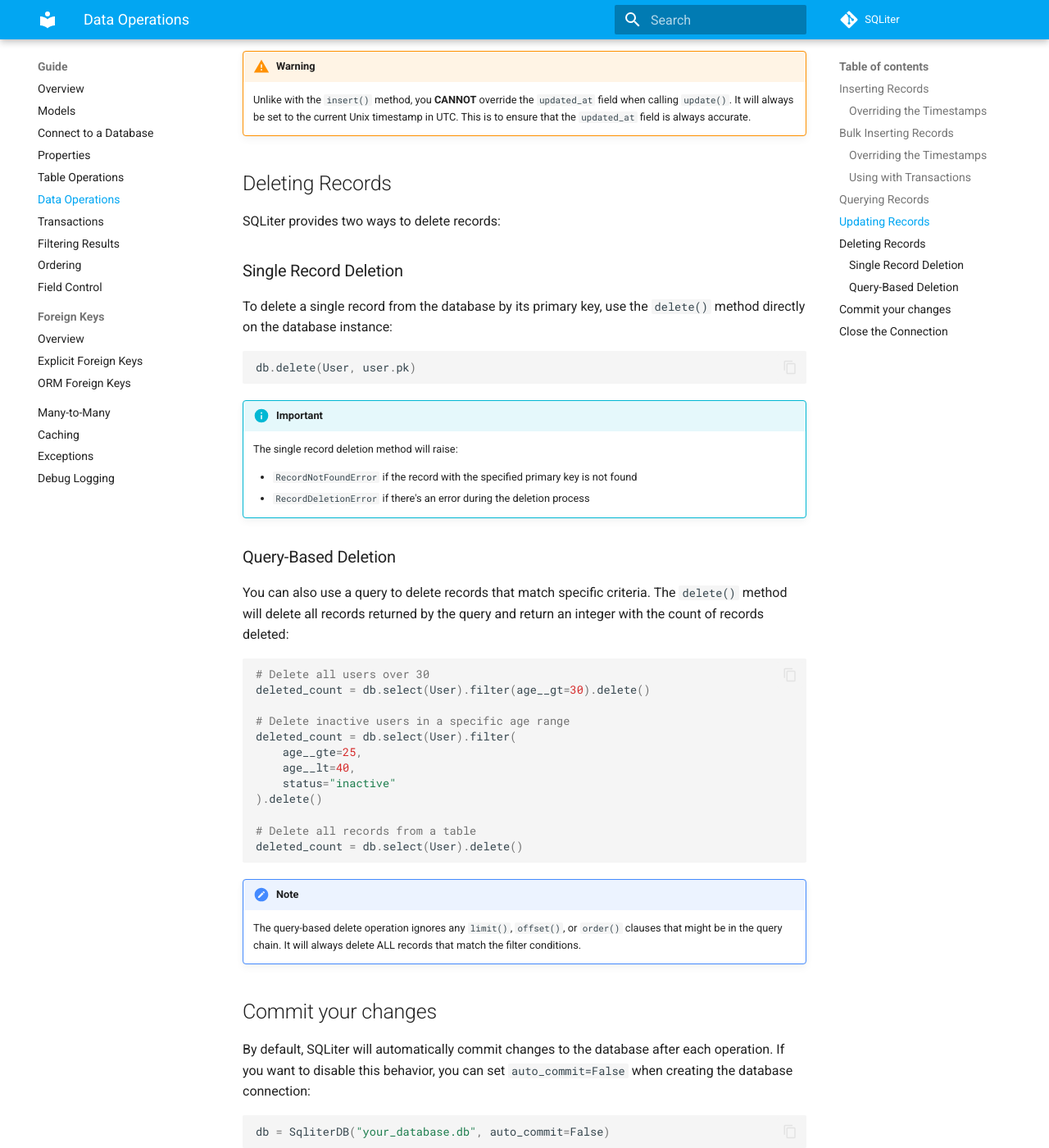
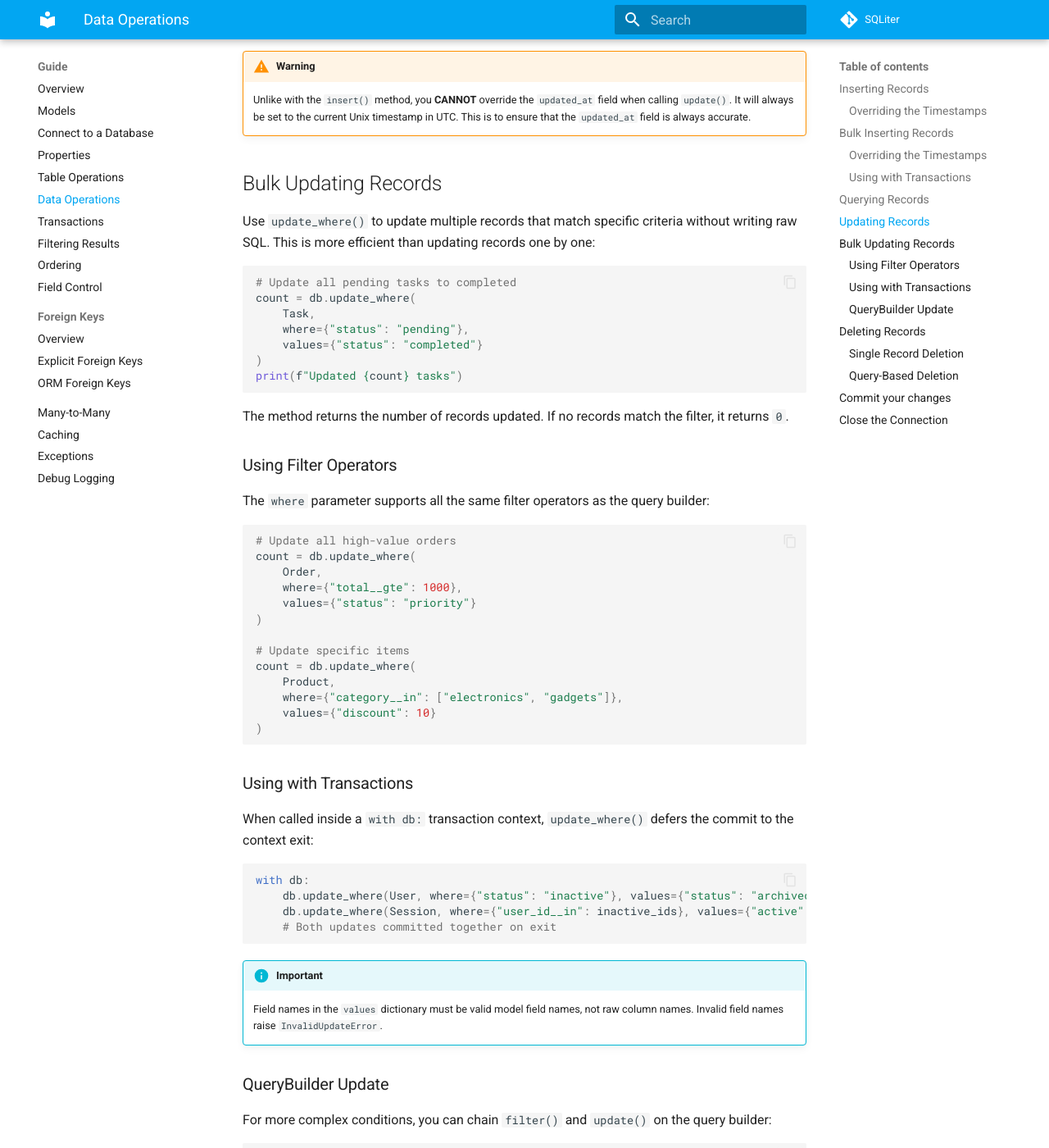
Before and after one commit to seapagan/sqliter-py, an MkDocs documentation site: the page built from docs/guide/data-operations.md, in a window 1280 px wide and 1400 px high, scrolled down 3218 px. Shown: the whole window at 82% size. Built offline with MkDocs 1.6.1 and Material for MkDocs 9.7.7, drawn with Linux system fonts in a browser that asks for light colours; plug-ins that fetch from the network failed and are left out; comment, search, counter and statistics services are not loaded; some of the changed text lies outside the part shown.

Commit message:
docs: Add bulk update API documentation
- Add bulk update section to Guide (data-operations.md)
- Add update_where() to SqliterDB API reference
- Add update() to QueryBuilder API reference
- Add InvalidUpdateError to exceptions reference

````diff
--- a/docs/guide/data-operations.md
+++ b/docs/guide/data-operations.md
@@ -163,6 +163,75 @@ timestamp in UTC by default.
 > timestamp in UTC. This is to ensure that the `updated_at` field is always
 > accurate.
 
+## Bulk Updating Records
+
+Use `update_where()` to update multiple records that match specific criteria
+without writing raw SQL. This is more efficient than updating records one by one:
+
+```python
+# Update all pending tasks to completed
+count = db.update_where(
+    Task,
+    where={"status": "pending"},
+    values={"status": "completed"}
+)
+print(f"Updated {count} tasks")
+```
+
+The method returns the number of records updated. If no records match the
+filter, it returns `0`.
+
+### Using Filter Operators
+
+The `where` parameter supports all the same filter operators as the query
+builder:
+
+```python
+# Update all high-value orders
+count = db.update_where(
+    Order,
+    where={"total__gte": 1000},
+    values={"status": "priority"}
+)
+
+# Update specific items
+count = db.update_where(
+    Product,
+    where={"category__in": ["electronics", "gadgets"]},
+    values={"discount": 10}
+)
+```
+
+### Using with Transactions
+
+When called inside a `with db:` transaction context, `update_where()` defers
+the commit to the context exit:
+
+```python
+with db:
+    db.update_where(User, where={"status": "inactive"}, values={"status": "archived"})
+    db.update_where(Session, where={"user_id__in": inactive_ids}, values={"active": False})
+    # Both updates committed together on exit
+```
+
+> [!IMPORTANT]
+>
+> Field names in the `values` dictionary must be valid model field names,
+> not raw column names. Invalid field names raise `InvalidUpdateError`.
+
+### QueryBuilder Update
+
+For more complex conditions, you can chain `filter()` and `update()` on the
+query builder:
+
+```python
+count = (
+    db.select(User)
+    .filter(age__gte=18, country="USA")
+    .update({"newsletter": True})
+)
+```
+
 ## Deleting Records
 
 SQLiter provides two ways to delete records:
````
Also changed, not shown: docs/api-reference/exceptions.md (+14 -0 lines), docs/api-reference/query-builder.md (+33 -0 lines), docs/api-reference/sqliterdb.md (+62 -0 lines).
